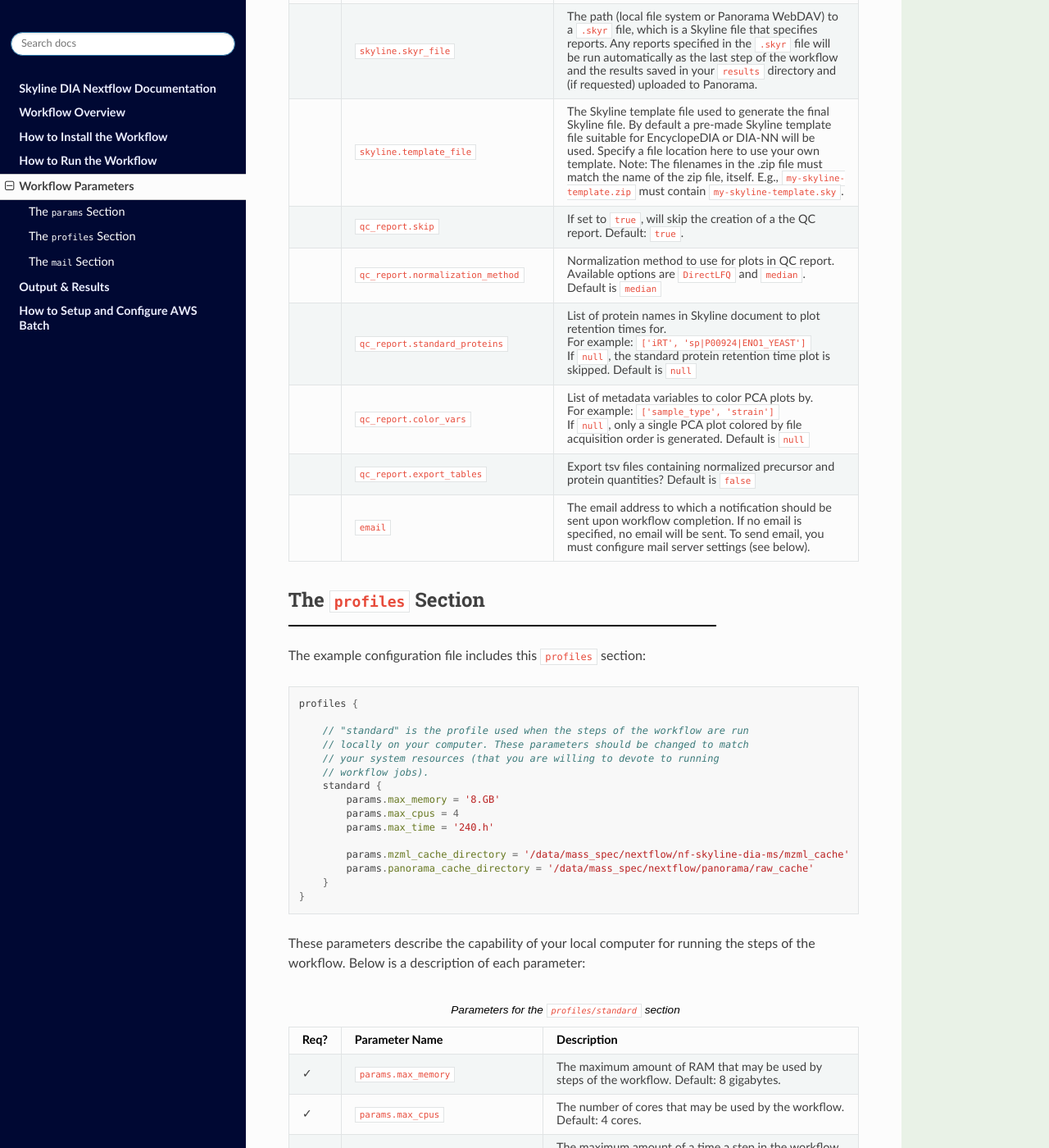
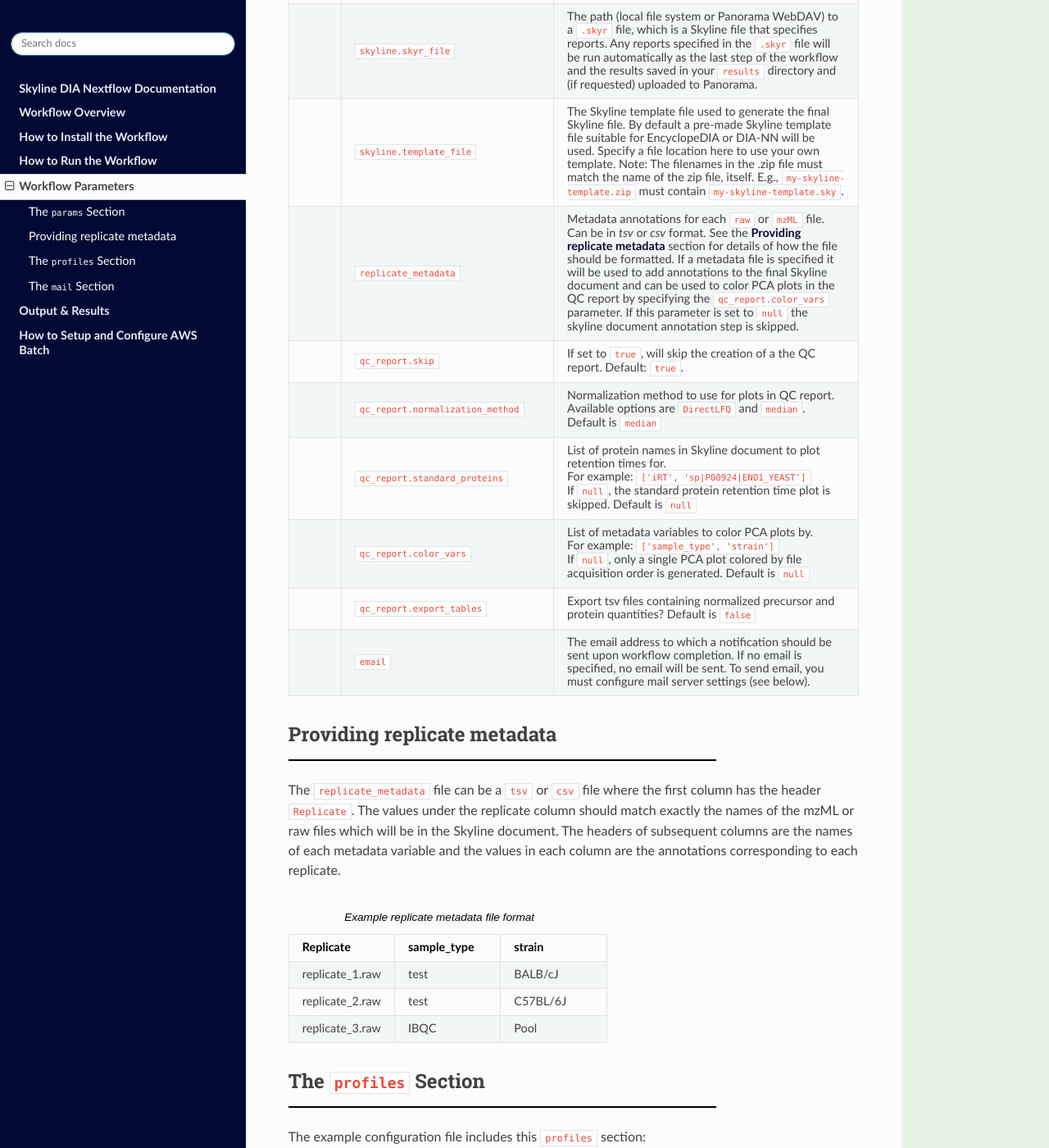
Before and after one commit to mriffle/nf-skyline-dia-ms, a Sphinx documentation site: the page built from docs/source/workflow_parameters.rst, in a window 1280 px wide and 1400 px high, scrolled down 2918 px. Shown: the whole window at 82% size. Built offline with Sphinx 7.4.7 and the Read the Docs theme 2.0.0, drawn with Linux system fonts in a browser that asks for light colours.

Commit message:
Add description of replicate_metadata to docs.

```diff
--- a/docs/source/workflow_parameters.rst
+++ b/docs/source/workflow_parameters.rst
@@ -120,6 +120,9 @@ The ``params`` Section
        location here to use your own template. Note: The filenames in the .zip file must match
        the name of the zip file, itself. E.g., ``my-skyline-template.zip`` must contain ``my-skyline-template.sky``.
    * -
+     - ``replicate_metadata``
+     - Metadata annotations for each ``raw`` or ``mzML`` file. Can be in `tsv` or `csv` format. See the :ref:`replicate_metadata` section for details of how the file should be formatted. If a metadata file is specified it will be used to add annotations to the final Skyline document and can be used to color PCA plots in the QC report by specifying the ``qc_report.color_vars`` parameter. If this parameter is set to ``null`` the skyline document annotation step is skipped.
+   * -
      - ``qc_report.skip``
      - If set to ``true``, will skip the creation of a the QC report. Default: ``true``.
    * -
@@ -146,6 +149,32 @@ The ``params`` Section
    * -
      - ``email``
      - The email address to which a notification should be sent upon workflow completion. If no email is specified, no email will be sent. To send email, you must configure mail server settings (see below).
+
+
+.. _replicate_metadata:
+
+Providing replicate metadata
+^^^^^^^^^^^^^^^^^^^^^^^^^^^^
+
+The ``replicate_metadata`` file can be a ``tsv`` or ``csv`` file where the first column has the header ``Replicate``. The values under the replicate column should match exactly the names of the mzML or raw files which will be in the Skyline document. The headers of subsequent columns are the names of each metadata variable and the values in each column are the annotations corresponding to each replicate.
+
+.. list-table:: Example replicate metadata file format
+   :widths: 20 20 20
+   :header-rows: 1
+
+   * - Replicate
+     - sample_type
+     - strain
+   * - replicate_1.raw
+     - test
+     - BALB/cJ
+   * - replicate_2.raw
+     - test
+     - C57BL/6J
+   * - replicate_3.raw
+     - IBQC
+     - Pool
+
 
 The ``profiles`` Section
 ^^^^^^^^^^^^^^^^^^^^^^^^
```
Also changed, not shown: 1 other file.
